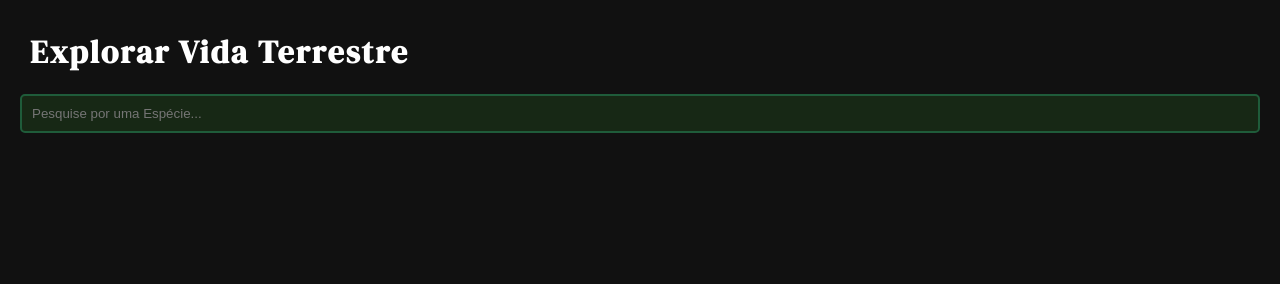
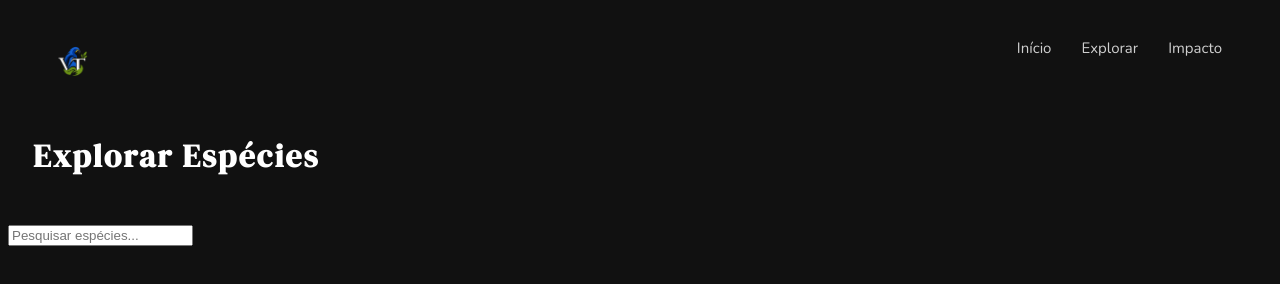
Before and after one commit to Wellington-S-Dias/vida-terrestre, a plain HTML site: page explore.html in a window 1280 px wide. Drawn offline with nearby package versions, Linux system fonts and the light colour scheme.

Commit message:
Pesquisa

```diff
--- a/Css/explore.css
+++ b/Css/explore.css
@@ -6,11 +6,6 @@
     --dark-green: #172815;
 }
 
-* {
-    margin: 0;
-    padding: 10px;
-    box-sizing: border-box;
-}
 
 
 html {
@@ -25,19 +20,53 @@ body {
     height: 100%;
 }
 
-.search{
-    padding: 10px;
-    background-color: var(--dark-green);
-    border: 2px solid var(--medium-green);
-    border-radius: 5px;
-    width: 100%;
-    color: white;
-    display: block;
-    margin: 0 auto;
-    margin-top: 10px;
-}
-
 h1{
      font-family: 'DM Serif Display', serif;
      letter-spacing: 2px;
+     padding: 25px;
 }
+
+.header {
+    position: relative;
+    top: 0;
+    left: 0;
+    height: 80px;
+    padding: 0 50px;
+    display: flex;
+    align-items: center;
+}
+
+.header-logo {
+    display: flex;
+    align-items: center;
+    gap: 12px;
+    font-size: 18px;
+    font-weight: 600;
+}
+
+.header-logo img {
+    width: 7%;
+    height: auto;
+    margin-top: 25px;
+    object-fit: contain;
+}
+
+.header nav {
+    display: flex;
+    gap: 30px;
+    font-family: 'Nunito', sans-serif;
+    margin-left: 530px;
+}
+
+.header nav a {
+    color: white;
+    text-decoration: none;
+    font-size: 15px;
+    opacity: 0.8;
+    transition: opacity 0.3s ease;
+
+}
+
+.header nav a:hover {
+    opacity: 1;
+}
--- a/Css/home.css
+++ b/Css/home.css
@@ -9,6 +9,46 @@
     --light-green: #7b9407;
     --medium-green: #1F5C3A;
     --dark-green: #172815;
+
+     /* Backgrounds */
+
+  --bg-primary: #0B0F0D;
+  --bg-secondary: #101814;
+  --bg-tertiary: #16221B;
+  --bg-card: #17231C;
+
+
+  /* Brand */
+
+  --primary: #2474D3;
+  --primary-hover: #4A9CFF;
+  --primary-dark: #124A91;
+
+  --secondary: #6E9400;
+  --secondary-hover: #9ABD1B;
+  --secondary-dark: #3F5700;
+
+  --accent: #F5C518;
+
+
+  /* Text */
+
+  --text-primary: #F5F7F6;
+  --text-secondary: #AAB5AE;
+  --text-muted: #6F7D74;
+
+
+  /* Borders */
+
+  --border: #26352C;
+  --border-light: #33443A;
+
+
+  /* Status */
+
+  --success: #58B368;
+  --warning: #F5C518;
+  --danger: #E05252;
 }
 
 
--- a/explore.html
+++ b/explore.html
@@ -5,28 +5,24 @@
     <meta name="viewport" content="width=device-width, initial-scale=1.0">
     <link rel="icon" type="image/png" href="./images/Arara-Azul(Logo-Principal).png">
     <link rel="stylesheet" href="./Css/explore.css">
-    <link rel="stylesheet" href="./Css/header.css">
     <title>Vida Terrestre</title>
 </head>
 <body>
 
     <header class="header">
- <!-- Fazer o header fixo -->
         <div class="header-logo">
             <img src="./images/Arara-Azul(Logo-Principal).png" alt="Logo Vida Terrestre">
         </div>
-
         <nav>
             <a href="#">Início</a>
             <a href="#">Explorar</a>
             <a href="#">Impacto</a>
         </nav>
-
     </header>
 
 
-    <h1 ">Explorar Vida Terrestre</h1>
-    <input type="search" class="search" placeholder="Pesquise por uma Espécie...">
+    <h1>Explorar Espécies</h1>
+    <input type="text" id="searchInput" placeholder="Pesquisar espécies...">
 
 
 
@@ -34,7 +30,7 @@
 
 
 
-    <script src="./JS/header.js"></script>
+
 
 </body>
 </html>
```
Also changed, not shown: 1 other file.
